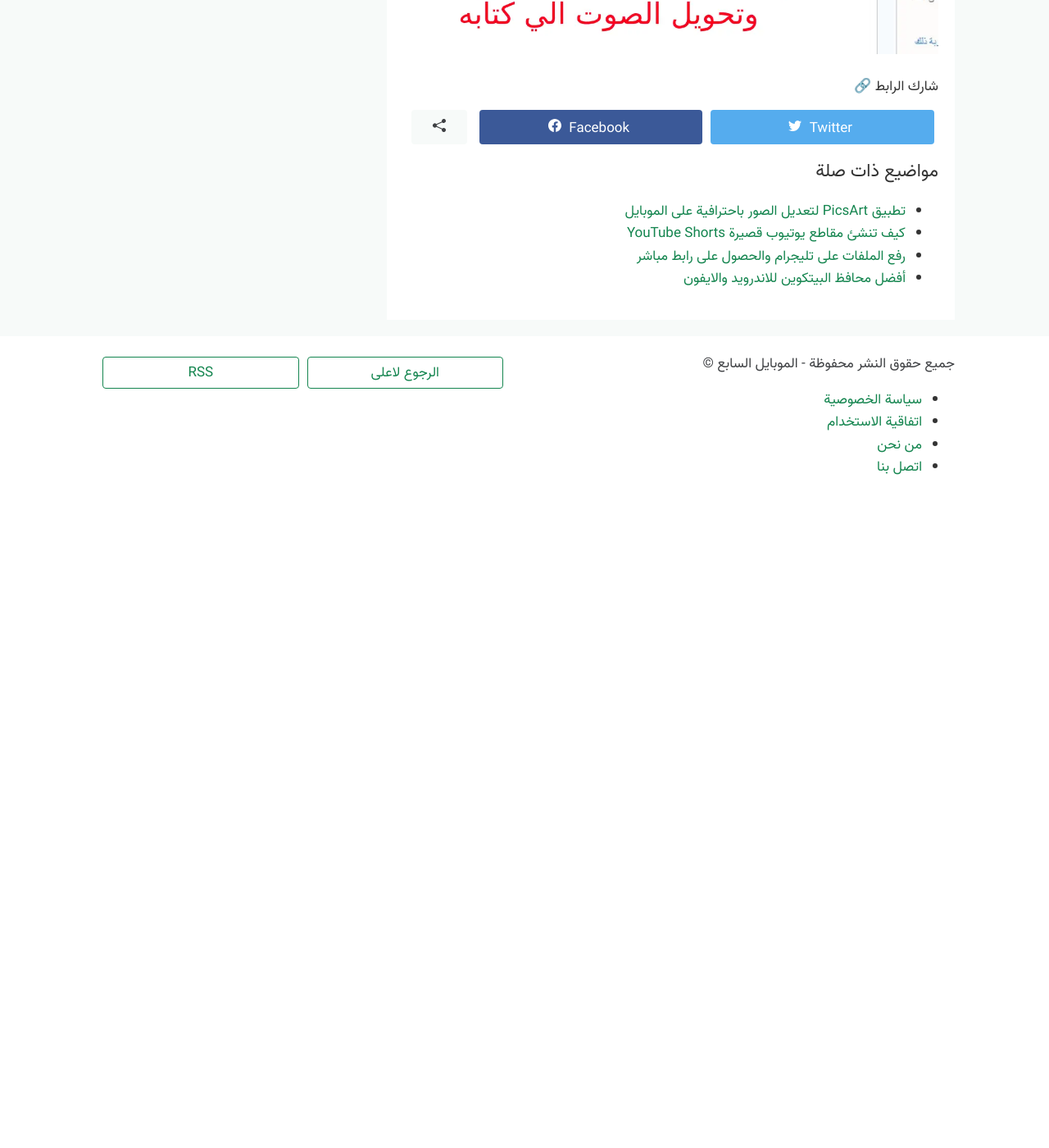
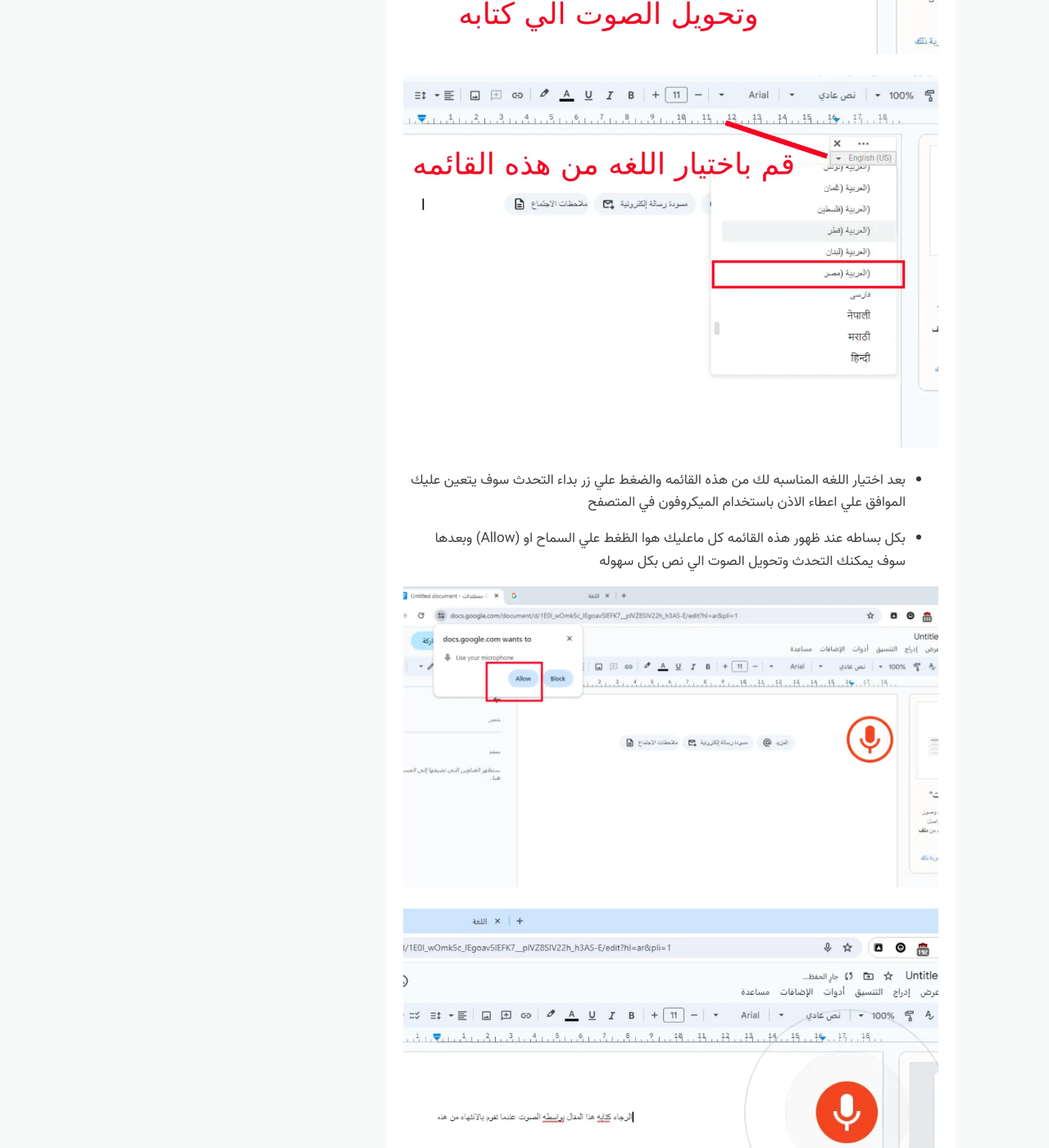
Before and after one commit to apkdown/apkdown.github.io, a Jekyll site: the page built from _posts/2023-12-16-كيفية-استخدام-الإملاء-الصوتي-او-الكتابه-بالصوت-في-مستندات-جوجل.md, in a window 1280 px wide and 1400 px high, scrolled down 3036 px. Shown: the whole window at 82% size. Built offline with Jekyll 4.4.1, drawn with Linux system fonts in a browser that asks for light colours; comment, search, counter and statistics services are not loaded; before the commit the page ends 3666 px from its top, so only the background shows below that; some of the changed text lies outside the part shown.

Commit message:
xxxxxxxx

```diff
--- a/_posts/2023-12-16-كيفية-استخدام-الإملاء-الصوتي-او-الكتابه-بالصوت-في-مستندات-جوجل.md
+++ b/_posts/2023-12-16-كيفية-استخدام-الإملاء-الصوتي-او-الكتابه-بالصوت-في-مستندات-جوجل.md
@@ -42,3 +42,23 @@ toc: true
  - سوف تظهر لك نافذه جديد صغيره في  الحجم مميزه بايقونه ترمز الي المايكرفون وهذه النافذه مهمه جدا حيث تتحكم في البداء والايقاف  الاستماع من اجل تحويل الصوت الي كتابه وايضا تتحكم في اللغه التي ترغب في ادخالها كنص وتتحكم اللغه المراد ادخالها كنص ايضا في اللغه التي سوف تتحدث بها من اجل استخدام هذه الاداء بشكل جيد , علي سبيل المثال تريد كتابه نص باللغه العربيه سوف تختار من قائمه الخيارات في هذه النافذه الصغيره خيار ( اللغه العربيه) ثم البداء في التحدث والمضي في  استخدام هذه الاداء
 
  ![الكتابه بالصوت في مستندات جوجل](/assets/posts/كيفية-استخدام-الإملاء-الصوتي-او-الكتابه-بالصوت-في-مستندات-جوجل/step-3.webp){: .is-full-width}
+
+  ![الكتابه بالصوت في مستندات جوجل](/assets/posts/كيفية-استخدام-الإملاء-الصوتي-او-الكتابه-بالصوت-في-مستندات-جوجل/step-4.webp){: .is-full-width}
+
+
+ - بعد اختيار اللغه المناسبه لك من هذه القائمه والضغط علي زر بداء التحدث سوف يتعين عليك الموافق علي اعطاء الاذن باستخدام الميكروفون في المتصفح
+
+ - بكل بساطه عند ظهور هذه القائمه كل ماعليك هوا الظغط علي السماح او (Allow) وبعدها سوف يمكنك التحدث وتحويل الصوت الي نص بكل سهوله
+
+  ![الكتابه بالصوت في مستندات جوجل](/assets/posts/كيفية-استخدام-الإملاء-الصوتي-او-الكتابه-بالصوت-في-مستندات-جوجل/step-5.webp){: .is-full-width}
+
+
+  ![الكتابه بالصوت في مستندات جوجل](/assets/posts/كيفية-استخدام-الإملاء-الصوتي-او-الكتابه-بالصوت-في-مستندات-جوجل/step-6.webp){: .is-full-width}
+
+
+## الملخص
+
+
+بهذه الخطوات البسيطه سوف تتمع بالكتابه بدون الحاجه الي استخدام لوحه المفاتيح و كتابه نصوص طويله بدقه عاليه بفضل تقنيات قوقل مستندات المتطوره
+
+اذا نالت اعجابكم هذه التدوينه يجري مشاركتها
```
Also changed, not shown: assets/posts/كيفية-استخدام-الإملاء-الصوتي-او-الكتابه-بالصوت-في-مستندات-جوجل/step-4.webp (added), assets/posts/كيفية-استخدام-الإملاء-الصوتي-او-الكتابه-بالصوت-في-مستندات-جوجل/step-5.webp (added), assets/posts/كيفية-استخدام-الإملاء-الصوتي-او-الكتابه-بالصوت-في-مستندات-جوجل/step-6.webp (added).
